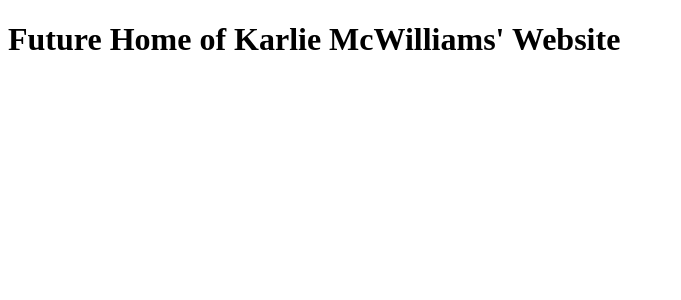
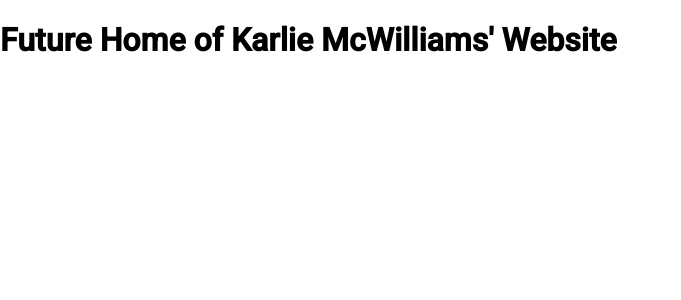
Before and after one commit to macengr/website2020, an Angular app: page / in a window 1280 px wide. Shown: the top 300 px of the page, without its empty margins (0-681 px from the left). Built offline with nearby package versions, Linux system fonts and the light colour scheme.

Commit message:
Added Material, minor structure change

```diff
--- a/angular.json
+++ b/angular.json
@@ -28,6 +28,7 @@
               "src/assets"
             ],
             "styles": [
+              "./node_modules/@angular/material/prebuilt-themes/indigo-pink.css",
               "src/styles.scss"
             ],
             "scripts": []
@@ -92,6 +93,7 @@
               "src/assets"
             ],
             "styles": [
+              "./node_modules/@angular/material/prebuilt-themes/indigo-pink.css",
               "src/styles.scss"
             ],
             "scripts": []
@@ -123,6 +125,7 @@
           }
         }
       }
-    }},
+    }
+  },
   "defaultProject": "website2020"
 }
--- a/package.json
+++ b/package.json
@@ -12,10 +12,12 @@
   "private": true,
   "dependencies": {
     "@angular/animations": "~10.0.4",
+    "@angular/cdk": "^10.1.0",
     "@angular/common": "~10.0.4",
     "@angular/compiler": "~10.0.4",
     "@angular/core": "~10.0.4",
     "@angular/forms": "~10.0.4",
+    "@angular/material": "^10.1.0",
     "@angular/platform-browser": "~10.0.4",
     "@angular/platform-browser-dynamic": "~10.0.4",
     "@angular/router": "~10.0.4",
--- a/src/app/app.component.html
+++ b/src/app/app.component.html
@@ -1,3 +1,4 @@
 <h1>Future Home of Karlie McWilliams' Website</h1>
-
-<router-outlet></router-outlet>
+<div class="container">
+  <router-outlet></router-outlet>
+</div>
--- a/src/app/app.module.ts
+++ b/src/app/app.module.ts
@@ -3,6 +3,7 @@
 
 import { AppRoutingModule } from './app-routing.module';
 import { AppComponent } from './app.component';
+import { BrowserAnimationsModule } from '@angular/platform-browser/animations';
 
 @NgModule({
   declarations: [
@@ -10,7 +11,8 @@
   ],
   imports: [
     BrowserModule,
-    AppRoutingModule
+    AppRoutingModule,
+    BrowserAnimationsModule
   ],
   providers: [],
   bootstrap: [AppComponent]
--- a/src/index.html
+++ b/src/index.html
@@ -6,6 +6,8 @@
   <base href="/">
   <meta name="viewport" content="width=device-width, initial-scale=1">
   <link rel="icon" type="image/x-icon" href="favicon.ico">
+  <link href="https://fonts.googleapis.com/css?family=Roboto:300,400,500&display=swap" rel="stylesheet">
+  <link href="https://fonts.googleapis.com/icon?family=Material+Icons" rel="stylesheet">
 </head>
 <body>
   <app-root></app-root>
--- a/src/styles.scss
+++ b/src/styles.scss
@@ -1 +1,4 @@
 /* You can add global styles to this file, and also import other style files */
+
+html, body { height: 100%; }
+body { margin: 0; font-family: Roboto, "Helvetica Neue", sans-serif; }
```
Also changed, not shown: 1 other file (tests, documents, lock files or other folders).
